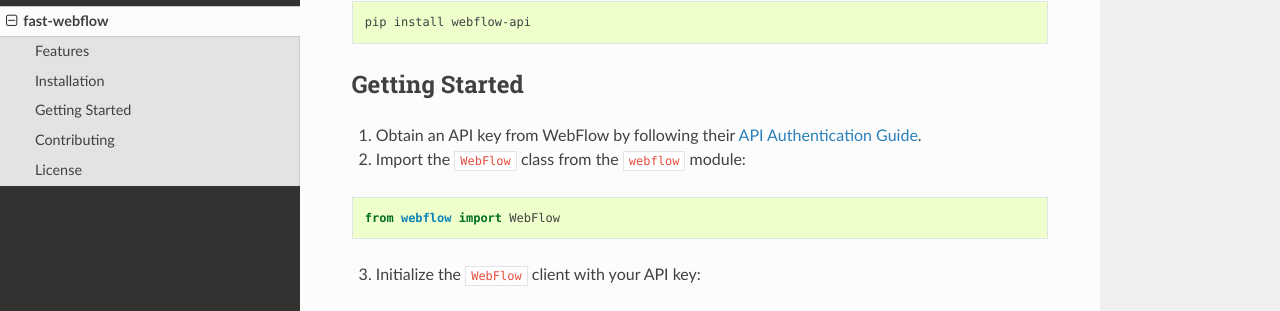
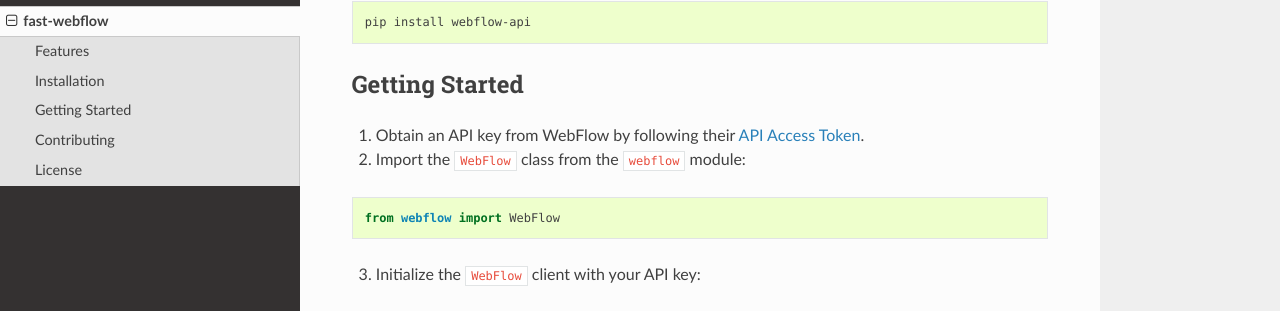
Before and after one commit to tcilloni/fast-webflow, a Sphinx documentation site: the page built from docs/readme_link.md, in a window 1280 px wide and 900 px high, scrolled down 667 px. Shown: the part 132-443 px from the top of the window. Built offline with Sphinx 7.4.7 and the Read the Docs theme 2.0.0, drawn with Linux system fonts in a browser that asks for light colours; the version number could not be read and is left out; part of the change alters nothing that is shown.

````diff
--- a/README.md
+++ b/README.md
@@ -27,7 +27,7 @@ pip install webflow-api
 
 ## Getting Started
 
-1. Obtain an API key from WebFlow by following their [API Authentication Guide](https://developers.webflow.com/authentication).
+1. Obtain an API key from WebFlow by following their [API Access Token](https://developers.webflow.com/docs/access-token).
 2. Import the `WebFlow` class from the `webflow` module:
 
 ```python
--- a/docs/conf.py
+++ b/docs/conf.py
@@ -2,6 +2,9 @@
 #
 # For the full list of built-in configuration values, see the documentation:
 # https://www.sphinx-doc.org/en/master/usage/configuration.html
+import os
+import sys
+import shutil
 
 
 # -- Project information -----------------------------------------------------
@@ -31,10 +34,13 @@ exclude_patterns = ['_build', 'Thumbs.db', '.DS_Store']
 
 ###################################################################################################
 ###################################################################################################
+currdir = os.path.dirname(__file__)
+license_file_src = os.path.join(currdir, '..', 'LICENSE')
+license_file_dst = os.path.join(currdir, 'LICENSE')
+shutil.copy(license_file_src, license_file_dst)
+
 
 # https://github.com/coderefinery/documentation-example/blob/main/doc/conf.py
-import os
-import sys
 sys.path.insert(0, os.path.abspath('../fast_webflow'))
 
 master_doc = 'index'
````
Also changed, not shown: 1 other file.
